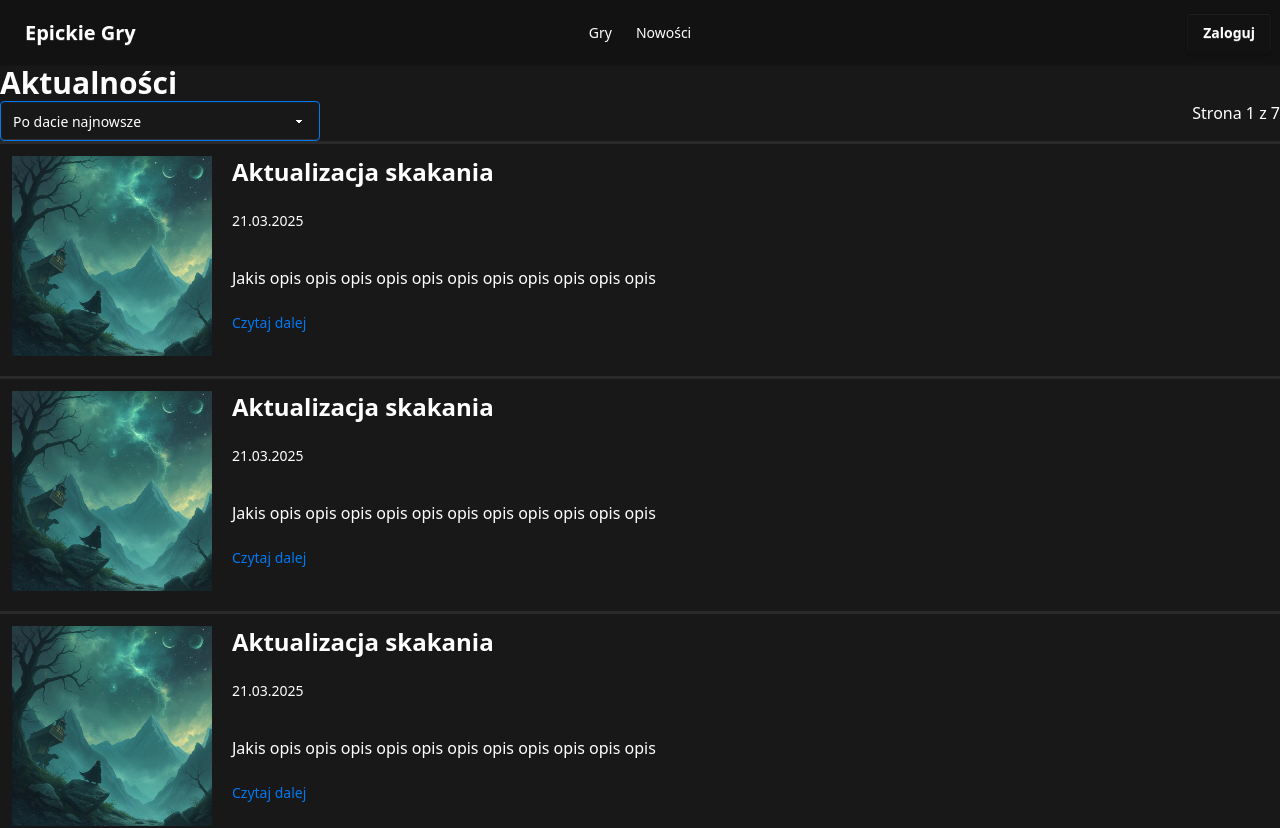
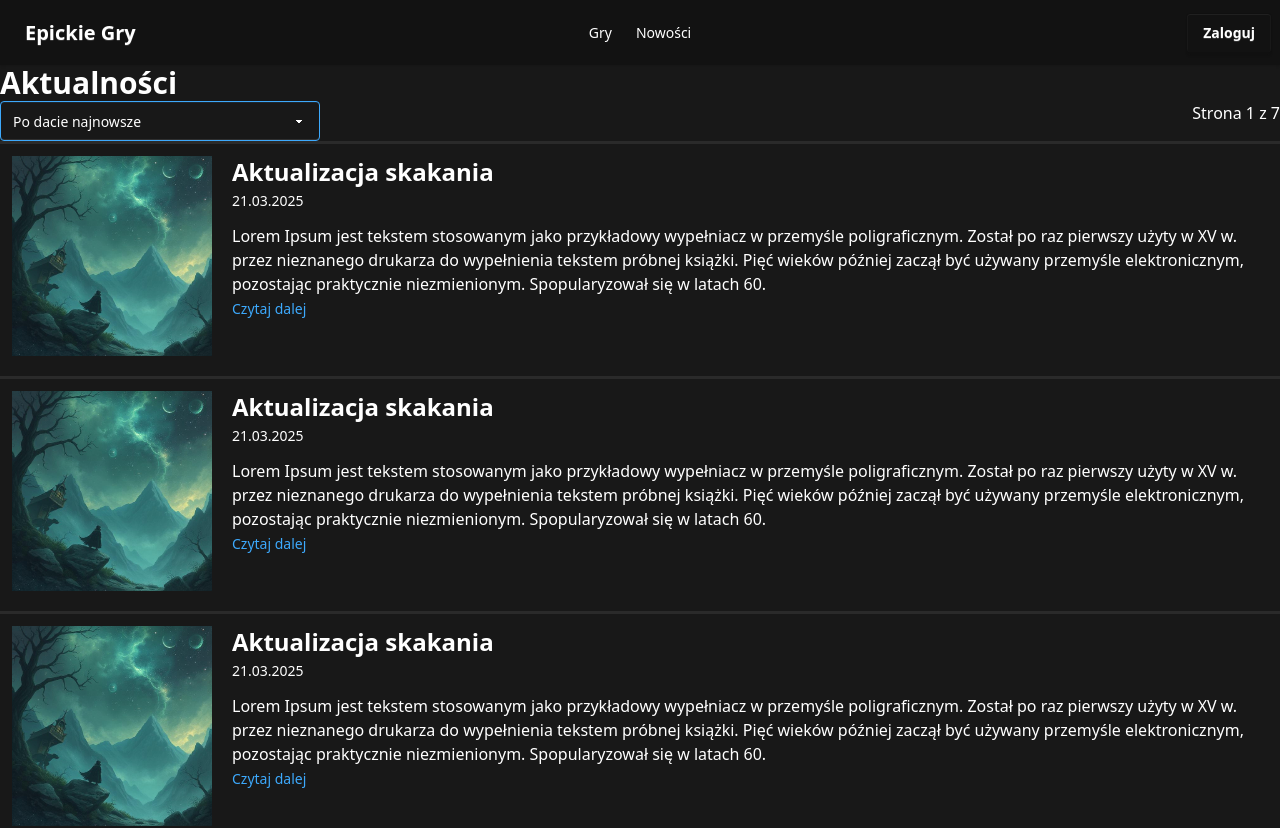
Before and after one commit to MePerson1/epickie-gry, a React (Vite) app: page /news in a window 1280 px wide. Shown: the top 828 px of the page. Built offline with nearby package versions, Linux system fonts and the light colour scheme.

Commit message:
color changes in index.css

```diff
--- a/src/components/NewsPage/NewsCardSmall.jsx
+++ b/src/components/NewsPage/NewsCardSmall.jsx
@@ -1,20 +1,21 @@
 import newsImage from '../../assets/newsImage.png'
 const NewsCardSmall = () =>
     {
-
+        const loremIpsum = "Lorem Ipsum jest tekstem stosowanym jako przykładowy wypełniacz w przemyśle poligraficznym. Został po raz pierwszy użyty w XV w. przez nieznanego drukarza do wypełnienia tekstem próbnej książki. Pięć wieków później zaczął być używany przemyśle elektronicznym, pozostając praktycznie niezmienionym. Spopularyzował się w latach 60.";
         return(
-        <div className="flex flex-row gap-5 border-t-3 border-primary p-3">
+        <div className="grid grid-flow-col gap-5 border-t-3 border-primary p-3 items-start">
 
             <div>
                 <img className="w-50" alt="news-png" src={newsImage}/>
             </div>
-            <div className="grid grid-cols-1">
+            <div >
                 <div className="text-2xl font-bold">Aktualizacja skakania</div>
                 <a className='text-sm'>21.03.2025</a>
-                <div className="mt-3">Jakis opis opis opis opis opis opis opis opis opis opis opis</div>
-                <a className='link link-hover text-sm text-accent'>Czytaj dalej</a>
+                <div className="mt-3">{loremIpsum}</div>
+                <a className='link link-hover text-sm text-info'>Czytaj dalej</a>
             </div>
-        </div>);
+        </div>
+        );
     }
 
     export default NewsCardSmall
--- a/src/index.css
+++ b/src/index.css
@@ -17,13 +17,13 @@
   --color-secondary: #121212; /* Secondary background */
   --color-secondary-content: #ffffff;
 
-  --color-accent: #0078f2; /* Epic Games Blue */
+  --color-accent: #0061c7; /* Epic Games Blue */
   --color-accent-content: #ffffff;
 
   --color-neutral: #1b1b1b;
   --color-neutral-content: #ffffff;
 
-  --color-info: #0078f2; /* Blue */
+  --color-info: #3da9fc; /* Blue */
   --color-success: #28a745; /* Green */
   --color-warning: #ffc107; /* Yellow */
   --color-error: #dc3545; /* Red */
```
